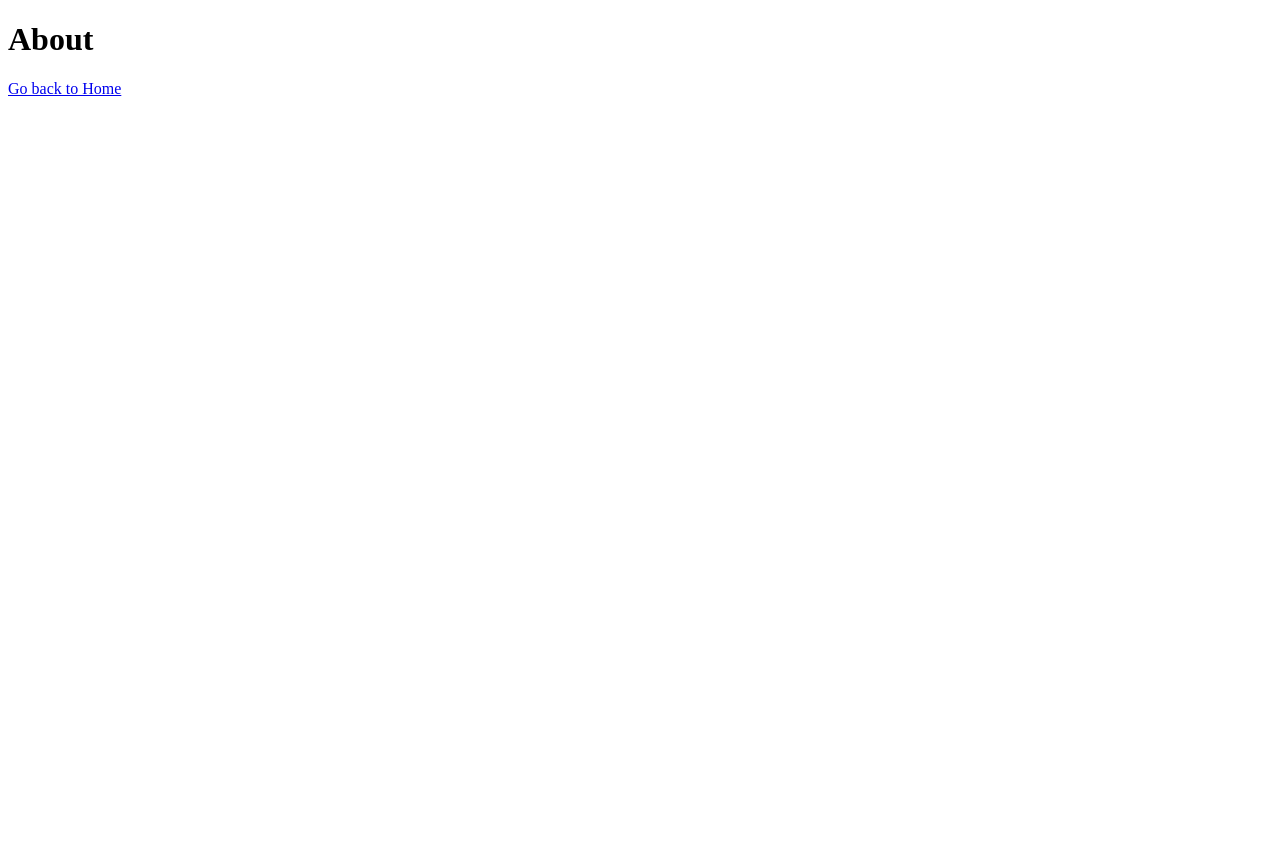
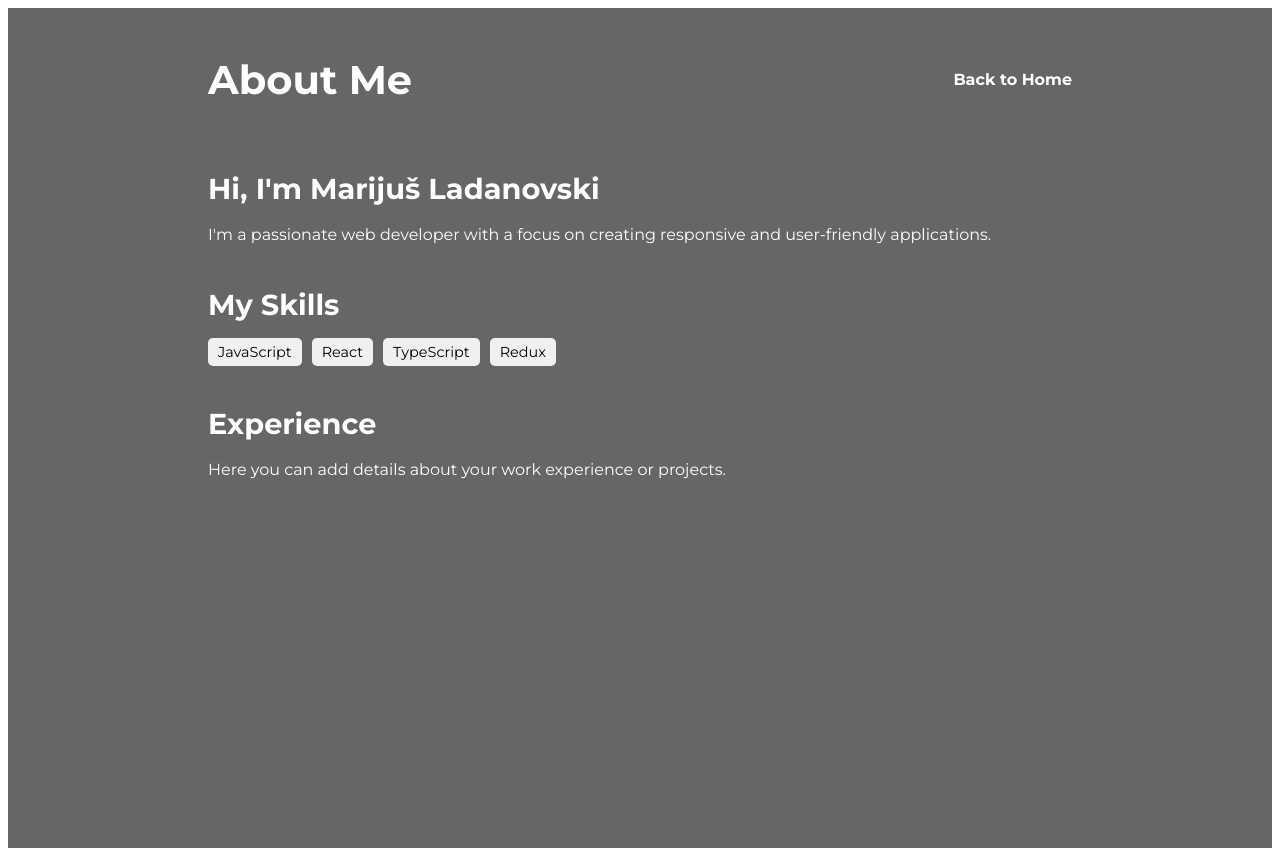
Before and after one commit to Decpwnz/portfolio-app, a React (Vite) app: page /about in a window 1280 px wide. Before the commit the page ends 800 px from the top, so only its background shows below. Built offline with nearby package versions, Linux system fonts and the light colour scheme.

Commit message:
add mock text and sstyling to the About page

```diff
--- /dev/null
+++ b/src/pages/About/About.module.css
@@ -0,0 +1,61 @@
+.container {
+  max-width: 100%;
+  min-height: 100vh;
+  margin: 0 auto;
+  padding: 20px 200px;
+  font-family: 'Montserrat', sans-serif;
+  background-color: #1a1a1aaa;
+}
+
+.header {
+  display: flex;
+  justify-content: space-between;
+  align-items: center;
+  margin-bottom: 40px;
+}
+
+.header h1 {
+  font-size: 2.5em;
+  color: white;
+}
+
+.homeLink {
+  text-decoration: none;
+  color: white;
+  font-weight: bold;
+  transition: color 0.3s ease;
+}
+
+.homeLink:hover {
+  color: chocolate;
+}
+
+.main section {
+  margin-bottom: 40px;
+}
+
+.main h2 {
+  font-size: 1.8em;
+  color: white;
+  margin-bottom: 15px;
+}
+
+.main p {
+  line-height: 1.6;
+  color: white;
+}
+
+.skills ul {
+  list-style-type: none;
+  padding: 0;
+  display: flex;
+  flex-wrap: wrap;
+  gap: 10px;
+}
+
+.skills li {
+  background-color: #f0f0f0;
+  padding: 5px 10px;
+  border-radius: 5px;
+  font-size: 0.9em;
+}
--- a/src/pages/About/index.tsx
+++ b/src/pages/About/index.tsx
@@ -1,11 +1,40 @@
 import { Link } from 'react-router-dom'
+
+import styles from './About.module.css'
 
 function About() {
   return (
-    <div>
-      <h1>About</h1>
-      <Link to="/">Go back to Home</Link>
+    <div className={styles.container}>
+      <header className={styles.header}>
+        <h1>About Me</h1>
+        <Link to="/" className={styles.homeLink}>
+          Back to Home
+        </Link>
+      </header>
+      <main className={styles.main}>
+        <section className={styles.intro}>
+          <h2>Hi, I'm Marijuš Ladanovski</h2>
+          <p>
+            I'm a passionate web developer with a focus on creating responsive and user-friendly
+            applications.
+          </p>
+        </section>
+        <section className={styles.skills}>
+          <h2>My Skills</h2>
+          <ul>
+            <li>JavaScript</li>
+            <li>React</li>
+            <li>TypeScript</li>
+            <li>Redux</li>
+          </ul>
+        </section>
+        <section className={styles.experience}>
+          <h2>Experience</h2>
+          <p>Here you can add details about your work experience or projects.</p>
+        </section>
+      </main>
     </div>
   )
 }
+
 export default About
```
Also changed, not shown: 1 other file (tests, documents, lock files or other folders).
